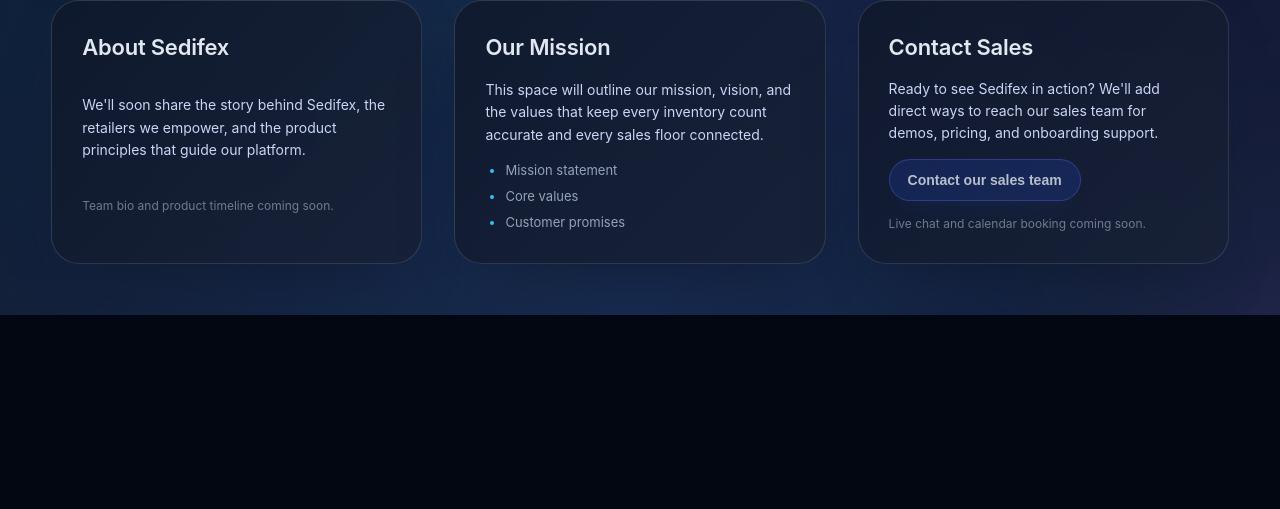
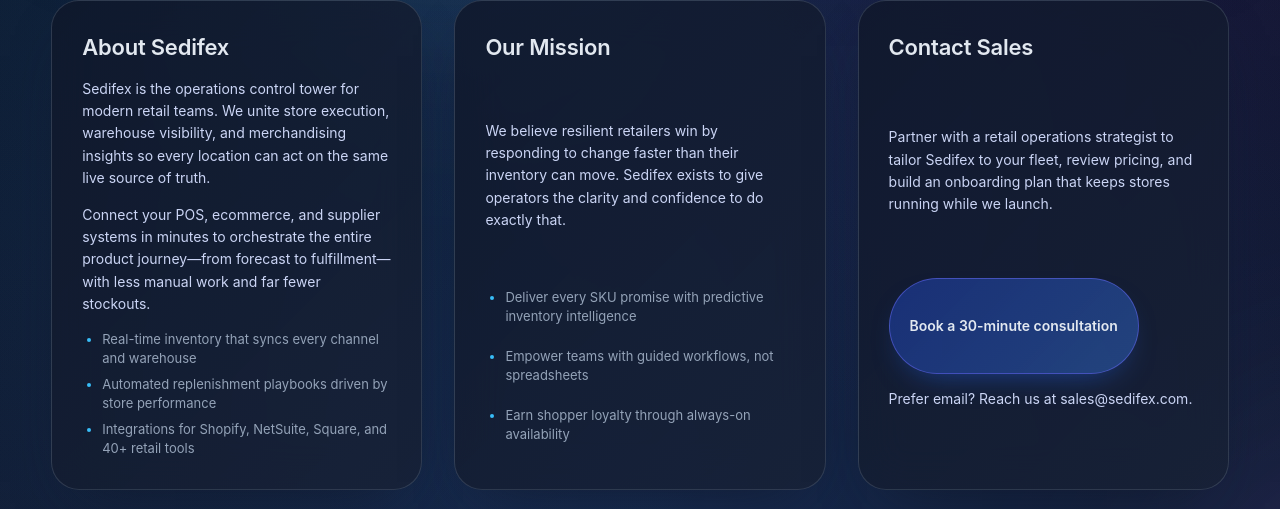
Before and after one commit to learngermanghana/sedifexbiz, a React (Vite) app in the folder web/: page / in a window 1280 px wide. Shown: the part 802-1311 px from the top of the page. Before the commit the page ends 1117 px from the top, so only its background shows below. Built offline with nearby package versions, Linux system fonts and the light colour scheme; no server answers.

Commit message:
Enhance auth landing marketing content

```diff
--- a/web/src/App.css
+++ b/web/src/App.css
@@ -152,24 +152,36 @@ body {
 
 .info-card__cta {
   justify-self: start;
-  border: 1px solid rgba(99, 102, 241, 0.45);
-  background: rgba(30, 64, 175, 0.35);
+  display: inline-flex;
+  align-items: center;
+  gap: 8px;
+  border: 1px solid rgba(99, 102, 241, 0.55);
+  background: linear-gradient(135deg, rgba(30, 64, 175, 0.55), rgba(59, 130, 246, 0.38));
   color: var(--color-text-primary);
-  padding: 12px 18px;
+  padding: 12px 20px;
   border-radius: 999px;
   font-weight: 600;
   font-size: 14px;
-  cursor: not-allowed;
+  text-decoration: none;
+  cursor: pointer;
+  box-shadow: 0 14px 32px -18px rgba(37, 99, 235, 0.65);
   transition: transform 160ms ease, box-shadow 160ms ease;
 }
 
-.info-card__cta:disabled {
-  opacity: 0.8;
-  box-shadow: 0 12px 26px -18px rgba(37, 99, 235, 0.6);
+.info-card__cta:hover,
+.info-card__cta:focus-visible {
+  transform: translateY(-1px);
+  box-shadow: 0 18px 36px -16px rgba(37, 99, 235, 0.78);
 }
 
-.info-card__placeholder {
-  color: rgba(148, 163, 184, 0.7);
+.info-card__cta:focus-visible {
+  outline: 2px solid rgba(191, 219, 254, 0.9);
+  outline-offset: 3px;
+}
+
+.info-card__caption {
+  margin: 0;
+  color: rgba(191, 219, 254, 0.8);
   font-size: 12px;
 }
 
--- a/web/src/App.tsx
+++ b/web/src/App.tsx
@@ -239,37 +239,54 @@ export default function App() {
           <article className="info-card">
             <h3>About Sedifex</h3>
             <p>
-              We&apos;ll soon share the story behind Sedifex, the retailers we empower, and the
-              product principles that guide our platform.
+              Sedifex is the operations control tower for modern retail teams. We unite store
+              execution, warehouse visibility, and merchandising insights so every location
+              can act on the same live source of truth.
+            </p>
+            <p>
+              Connect your POS, ecommerce, and supplier systems in minutes to orchestrate the
+              entire product journey—from forecast to fulfillment—with less manual work and
+              far fewer stockouts.
             </p>
             <footer>
-              <span className="info-card__placeholder">Team bio and product timeline coming soon.</span>
+              <ul className="info-card__list">
+                <li>Real-time inventory that syncs every channel and warehouse</li>
+                <li>Automated replenishment playbooks driven by store performance</li>
+                <li>Integrations for Shopify, NetSuite, Square, and 40+ retail tools</li>
+              </ul>
             </footer>
           </article>
 
           <article className="info-card">
             <h3>Our Mission</h3>
             <p>
-              This space will outline our mission, vision, and the values that keep every
-              inventory count accurate and every sales floor connected.
+              We believe resilient retailers win by responding to change faster than their
+              inventory can move. Sedifex exists to give operators the clarity and confidence
+              to do exactly that.
             </p>
             <ul className="info-card__list">
-              <li>Mission statement</li>
-              <li>Core values</li>
-              <li>Customer promises</li>
+              <li>Deliver every SKU promise with predictive inventory intelligence</li>
+              <li>Empower teams with guided workflows, not spreadsheets</li>
+              <li>Earn shopper loyalty through always-on availability</li>
             </ul>
           </article>
 
           <article className="info-card">
             <h3>Contact Sales</h3>
             <p>
-              Ready to see Sedifex in action? We&apos;ll add direct ways to reach our sales team
-              for demos, pricing, and onboarding support.
+              Partner with a retail operations strategist to tailor Sedifex to your fleet,
+              review pricing, and build an onboarding plan that keeps stores running while we
+              launch.
             </p>
-            <button type="button" className="info-card__cta" disabled>
-              Contact our sales team
-            </button>
-            <span className="info-card__placeholder">Live chat and calendar booking coming soon.</span>
+            <a
+              className="info-card__cta"
+              href="https://calendly.com/sedifex/demo"
+              target="_blank"
+              rel="noreferrer noopener"
+            >
+              Book a 30-minute consultation
+            </a>
+            <p className="info-card__caption">Prefer email? Reach us at sales@sedifex.com.</p>
           </article>
         </section>
       </main>
```
